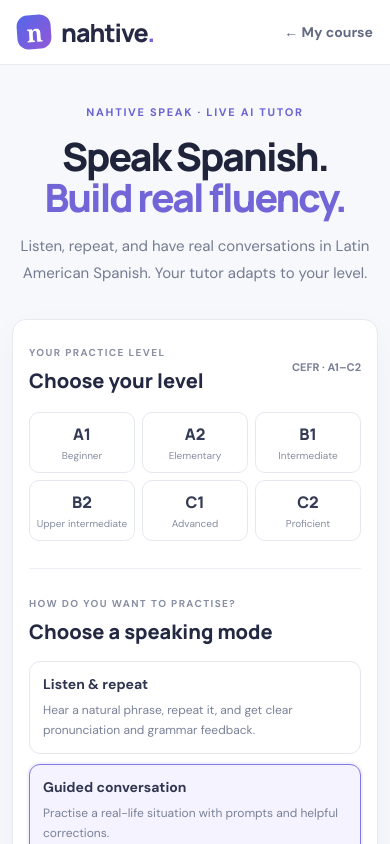
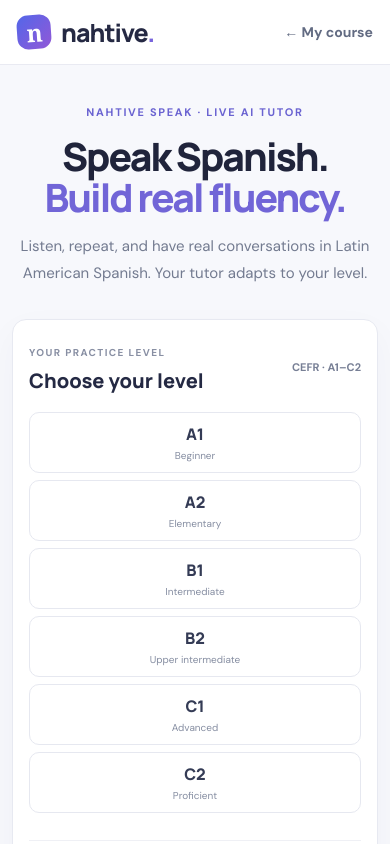
Before and after one commit to joshkhenry-sys/nahtive-2.0, a Next.js app: page /speak in a window 390 px wide. Shown: the top 844 px of the page. Built offline with nearby package versions, Linux system fonts and the light colour scheme.

Commit message:
Improve responsive level selection layout

```diff
--- a/app/globals.css
+++ b/app/globals.css
@@ -256,3 +256,6 @@ body{font-size:16px}.site-header nav{font-size:14px}.hero-lede{font-size:17px}
 .speak-settings>.speak-start{display:block;margin:18px 0 0 auto}
 .level-badge a{display:inline-block;margin-top:8px;font-size:11px;font-weight:800;color:#665ed1;text-decoration:none}
 @media(max-width:650px){.onboarding-level{grid-template-columns:40px 1fr;padding:12px}.onboarding-level>span{font-size:10px}}
+
+.speak-settings .speak-levels{grid-template-columns:repeat(2,minmax(0,1fr))}
+@media(max-width:650px){.speak-settings .speak-levels{grid-template-columns:1fr}}
```
